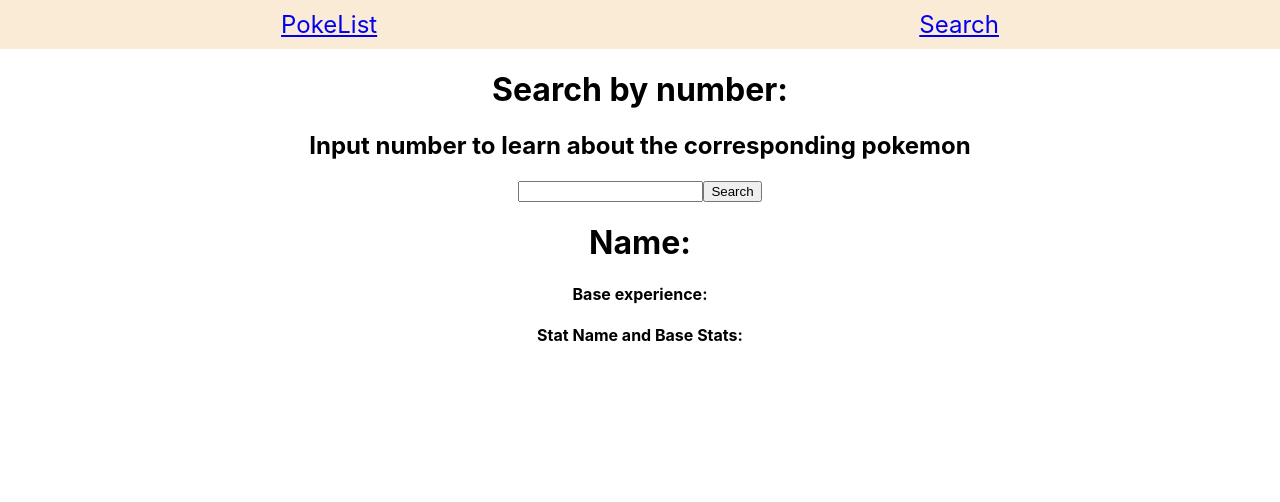
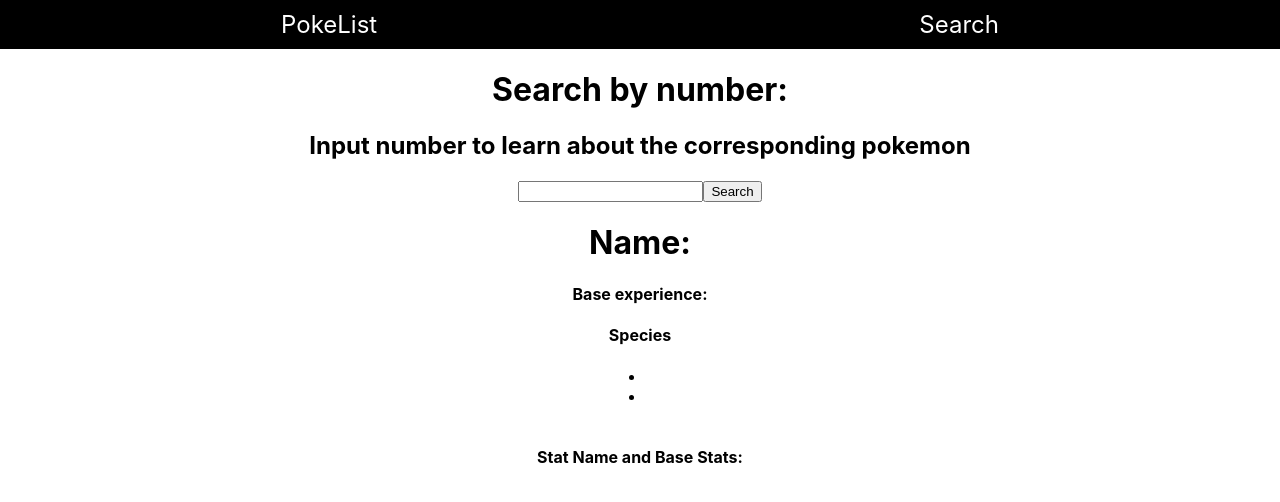
Before and after one commit to CCMatson/pokeapi-react-practice, a React (Create React App) app: page /poke-search in a window 1280 px wide. Shown: the top 502 px of the page. Built offline with nearby package versions, Linux system fonts and the light colour scheme.

Commit message:
create randomPoke component that needs a route

```diff
--- a/src/App.css
+++ b/src/App.css
@@ -14,20 +14,61 @@
   padding: 10px;
 }
 
-.links {
+.NavBar{
+  background-color: black;
+}
+
+.NavBar a {
+  color: white;
+  text-decoration: none;
+}
+
+.NavBar a:hover {
+  color: yellow;
+  text-decoration: none;
+}
+
+.container div {
+  padding: 20px;
+}
+
+
+a {
   text-decoration: none;
   font-size: 24px;
-  color: blue;
+ color: black;
 }
 
-.links:hover {
+a:hover {
   text-decoration: none;
   font-size: 24px;
   color: red;
 }
 
+.links{
+  background-color: beige;
+  padding: 5px;
+border-radius: 24px;
+border: 2px solid black;
+}
+
+.container{
+  display: flex;
+  justify-content: center;
+  flex-direction: column;
+}
+
+
+
+section{
+  display: flex;
+  justify-content: center;
+  align-items: center;
+}
 .pokeCard {
   border: black 2px solid;
+  width: 75%;
+  padding: 20px;
 }
 
 .moves{
--- a/src/App.js
+++ b/src/App.js
@@ -6,6 +6,9 @@
 import PokeSearch from './pages/PokeSearch/PokeSearch';
 
 function App() {
+
+
+
   return (
     <div className="App">
       <NavBar />
--- a/src/components/NavBar/NavBar.jsx
+++ b/src/components/NavBar/NavBar.jsx
@@ -3,8 +3,8 @@
 const NavBar = () => {
   return (
     <header className="NavBar">
-      <Link to="/">PokeList</Link>
-      <Link to="/poke-search">Search</Link>
+      <Link to="/" id="link">PokeList</Link>
+      <Link to="/poke-search" id="link">Search</Link>
     </header>
   );
 };
--- a/src/components/PokeDetails/PokeDetails.jsx
+++ b/src/components/PokeDetails/PokeDetails.jsx
@@ -19,7 +19,10 @@
   if (!pokePage) return <p>Loading...</p>
   return (
     <>
-      <h4>Get to know this Pokemon</h4>
+      <h1>Get to know this Pokemon</h1>
+      <section>
+
+
       <div className="pokeCard">
         <h4>Name: {pokePage.name}</h4>
         <h4>Height: {pokePage.height}</h4>
@@ -36,8 +39,9 @@
         </div>
         </>
 
-        <Link to='/' className="links">Return to the Pokemon List Page</Link>
       </div>
+      </section>
+        <Link to='/' className="return">Return to the Pokemon List Page</Link>
     </>
   )
 }
--- /dev/null
+++ b/src/pages/GetRandom/GetRandom.jsx
@@ -0,0 +1,19 @@
+import { useState } from 'react'
+
+const RandomPokemon = (props) => {
+const [randomPokemon, setRandomPokemon] = useState({})
+
+
+const getRandomInt = (max) => {
+  const randomNum = Math.floor(Math.random() * max)
+  setRandomPokemon(props.pokeList[randomNum])
+
+  return (
+    <>
+    <div>
+  {randomPokemon.name}
+      <button onClick={()=> getRandomInt(props.pokeList.length)}></button></div></>
+  )
+}
+}
+export default RandomPokemon;
--- a/src/pages/Poke/PokeList.jsx
+++ b/src/pages/Poke/PokeList.jsx
@@ -1,6 +1,9 @@
+// import styles from './PokeList.module.css'
 import { useEffect, useState } from 'react'
 import { getPokemonList } from '../../services/api-calls'
 import { Link } from 'react-router-dom'
+import RandomPokemon from '../GetRandom/GetRandom'
+
 
 const PokeList = () => {
   const [pokeList, setPokeList] = useState([])
@@ -16,16 +19,21 @@
 
   return (
     <>
-      <h1>Gotta catch them all</h1>
-      <h4>This is a list of pokemon</h4>
+    <section className="container">
+      <h1>Gotta catch them all!</h1>
+   {/* ADD ROUTE AND BUTTON */}
+      <h1>Get a Random Pokemon<RandomPokemon props={pokeList}/></h1>
+      <h3>This is a list of 100 pokemon</h3>
       {pokeList.length ?
         <>
           {pokeList.map(poke =>
-            <div key={poke.url}>
+            <div key={poke.url} >
               <Link to='/details' state={{poke}} className="links">
               {poke.name}
               </Link>
             </div>
+
+
           )}
         </>
         :
@@ -33,6 +41,8 @@
           <h4>Pokemon are loading</h4>
         </>
       }
+    </section>
+
     </>
   );
 }
--- a/src/pages/PokeSearch/PokeSearch.jsx
+++ b/src/pages/PokeSearch/PokeSearch.jsx
@@ -27,6 +27,13 @@
         <h1>Name: {pokes.name}</h1>
         <h4>Base experience: {pokes.base_experience}</h4>
 
+        <h4>Species</h4>
+        <li>{pokes.species?.name} </li>
+        <li>{pokes.species?.url} </li>
+
+        <img src={pokes.sprites?.front_default}alt="" />
+
+
         <h4>Stat Name and Base Stats:</h4>
         {pokes.stats?.map(stat =>
           <li>{stat.stat.name} & {stat.base_stat} </li>)}
@@ -40,14 +47,6 @@
 
 
 
-      {/* <h1>Name : {pokes?.name}</h1>
-    <h1>Firmness : {pokes.firmness?.name}</h1>
-    <h4>This berry has these flavors:</h4>
-
-    {pokes.flavors?.map(flavor =>
-          <li>{flavor.flavor.name} - {flavor.flavor.url}</li>
-
-          )} */}
 
 
 
```
Also changed, not shown: src/pages/Berries/Berries.jsx (added, +8 -0 lines), src/pages/Poke/PokeList.module.css (added).
